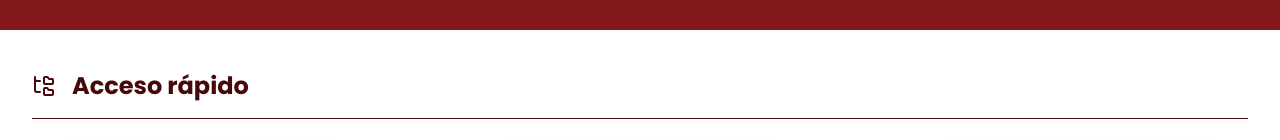
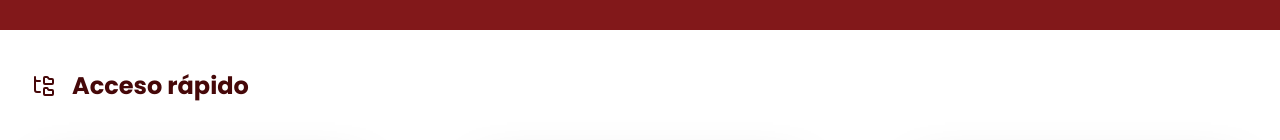
Before and after one commit to jansenosorio/site-icm-america-latina, a Next.js app: page / in a window 1280 px wide. Shown: the part 404-544 px from the top of the page. Built offline with nearby package versions, Linux system fonts and the light colour scheme; grey boxes are pictures that could not be loaded.

Commit message:
feat: simplify FastAccessCard header layout and add NotFound component

```diff
--- /dev/null
+++ b/app/not-found.tsx
@@ -0,0 +1,15 @@
+import { Archive } from "lucide-react";
+
+export default function NotFound() {
+  return (
+    <div className="flex items-center justify-center h-[60vh] md:h-screen bg-gray-100">
+      <div className="text-center">
+        <Archive className="mx-auto my-4 h-20 w-20 text-red-700" />
+        <h1 className="text-8xl font-bold text-red-700">
+          <p className="inline-block -translate-x-1 -rotate-12">4</p>04
+        </h1>
+        <p className="mt-4 text-lg text-gray-700">Página no encontrada</p>
+      </div>
+    </div>
+  );
+}
--- a/templates/Home/HomePage.tsx
+++ b/templates/Home/HomePage.tsx
@@ -16,12 +16,7 @@ export function HomePage() {
 
       {/* FAST ACCESS CARDS */}
       <div className={clsx("container", "pt-10")}>
-        <div
-          className={clsx(
-            "flex items-center gap-4",
-            "border-b border-red-950 pb-4"
-          )}
-        >
+        <div className={clsx("flex items-center gap-4")}>
           <FolderTree className="h-6 w-6 text-red-950" />
           <h3 className="text-2xl font-bold text-red-950">Acceso rápido</h3>
         </div>
```
